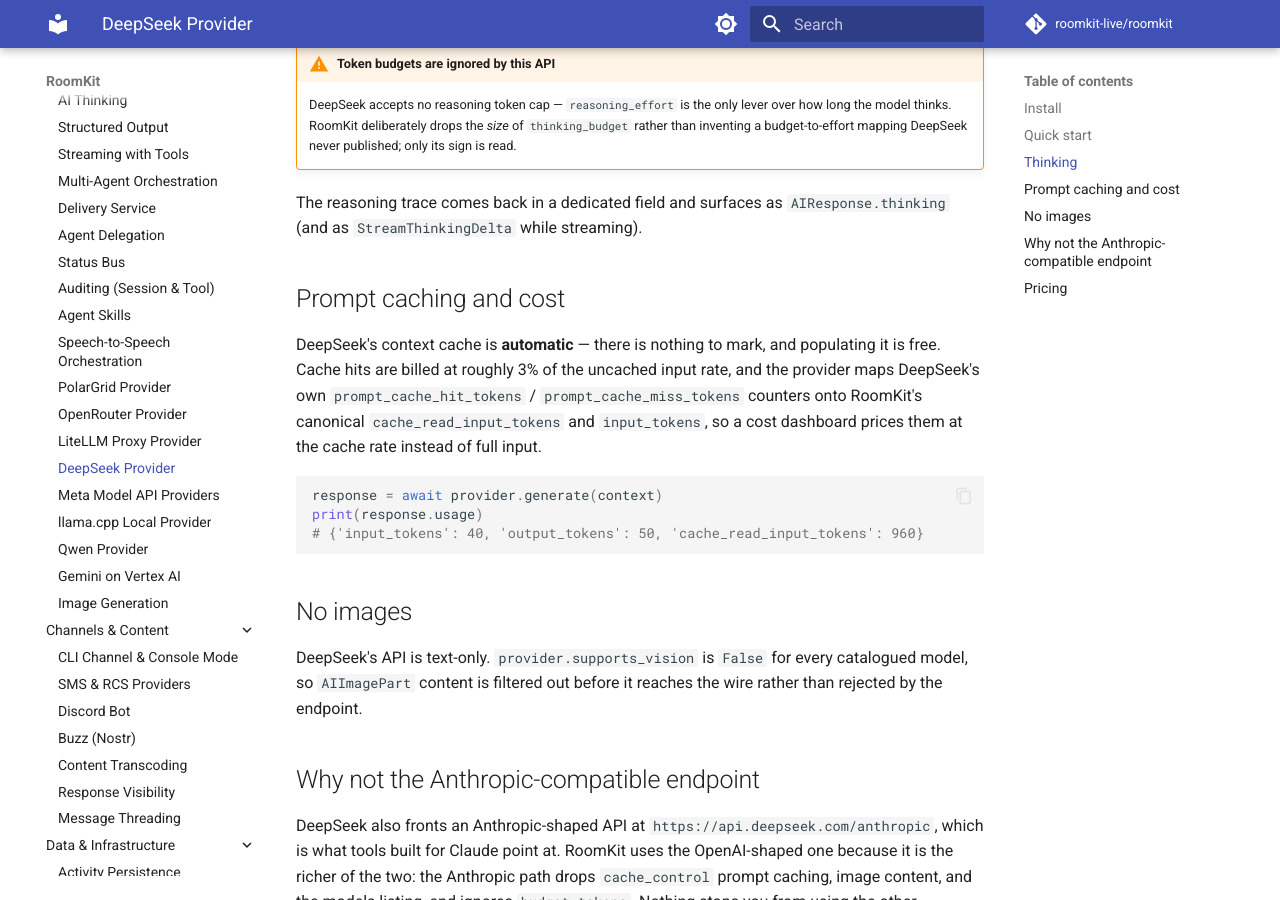
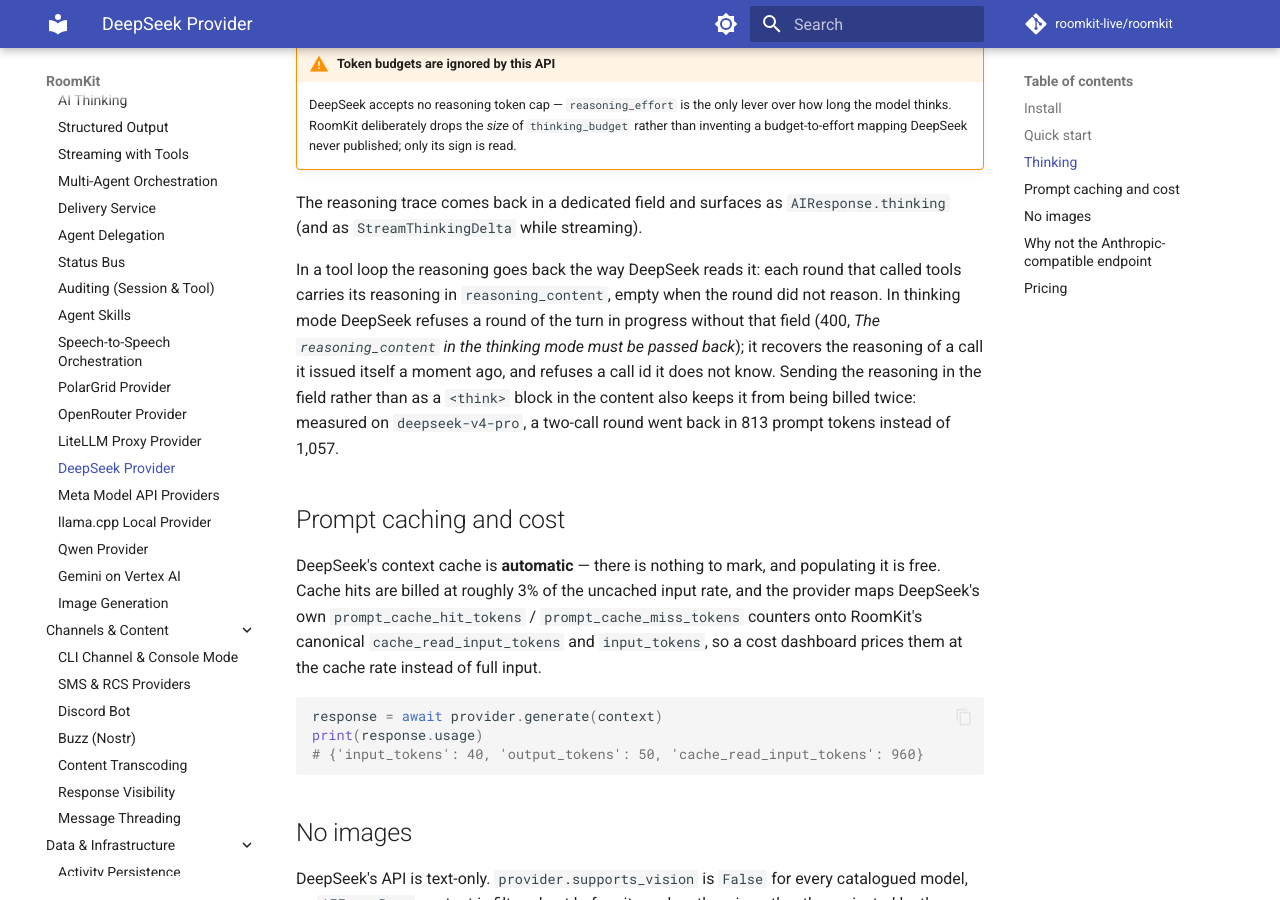
Before and after one commit to roomkit-live/roomkit-docs, an MkDocs documentation site: the page built from docs/guides/deepseek.md, in a window 1280 px wide and 900 px high, scrolled down 1268 px. Built offline with MkDocs 1.6.1 and Material for MkDocs 9.7.7, drawn with Linux system fonts in a browser that asks for light colours; comment, search, counter and statistics services are not loaded.

Commit message:
docs(deepseek): a tool round's earlier reasoning goes back in reasoning_content, measured (RMK-309)

```diff
--- a/docs/guides/deepseek.md
+++ b/docs/guides/deepseek.md
@@ -50,6 +50,8 @@ Per turn, `AIChannel(thinking_budget=...)` overrides the config: `0` switches th
 
 The reasoning trace comes back in a dedicated field and surfaces as `AIResponse.thinking` (and as `StreamThinkingDelta` while streaming).
 
+In a tool loop the reasoning goes back the way DeepSeek reads it: each round that called tools carries its reasoning in `reasoning_content`, empty when the round did not reason. In thinking mode DeepSeek refuses a round of the turn in progress without that field (400, *The `reasoning_content` in the thinking mode must be passed back*); it recovers the reasoning of a call it issued itself a moment ago, and refuses a call id it does not know. Sending the reasoning in the field rather than as a `<think>` block in the content also keeps it from being billed twice: measured on `deepseek-v4-pro`, a two-call round went back in 813 prompt tokens instead of 1,057.
+
 ## Prompt caching and cost
 
 DeepSeek's context cache is **automatic** — there is nothing to mark, and populating it is free. Cache hits are billed at roughly 3% of the uncached input rate, and the provider maps DeepSeek's own `prompt_cache_hit_tokens` / `prompt_cache_miss_tokens` counters onto RoomKit's canonical `cache_read_input_tokens` and `input_tokens`, so a cost dashboard prices them at the cache rate instead of full input.
```
Also changed, not shown: docs/features.md (+1 -0 lines).
